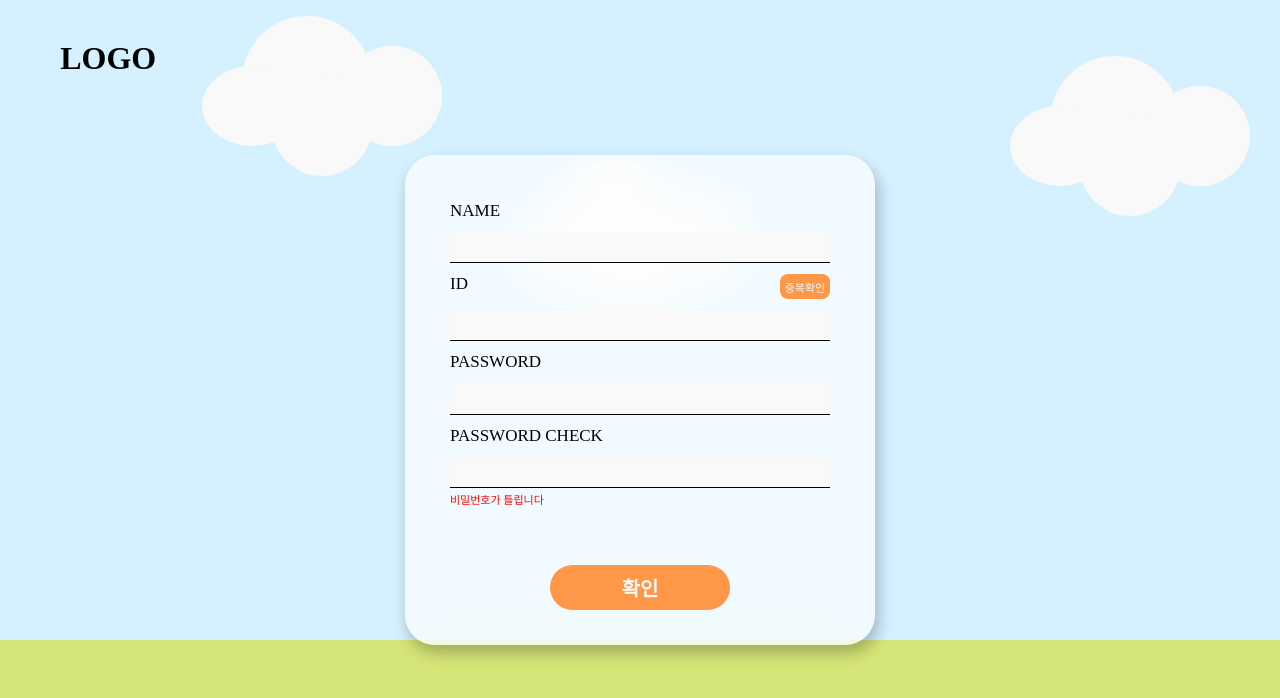
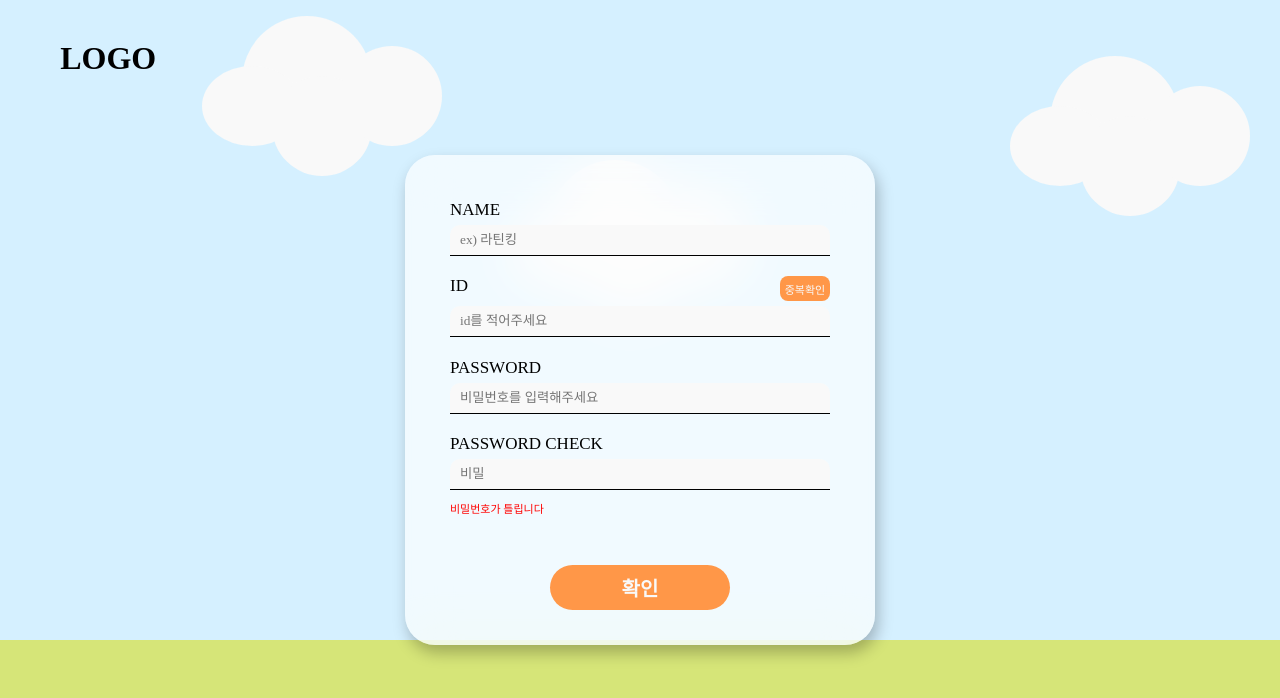
Before and after one commit to DR-LaLa/FE, a React (Vite) app: page / in a window 1280 px wide. Shown: the top 698 px of the page. Built offline with nearby package versions, Linux system fonts and the light colour scheme; a web font is replaced by a local one.

Commit message:
회원가입 css 수정

```diff
--- a/src/pages/Signup.jsx
+++ b/src/pages/Signup.jsx
@@ -11,20 +11,28 @@ export default function SignUp() {
       <main>
         <FormFrame>
           <InputBox>
-            <Span>NAME</Span>
-            <Input type="text" />
+            <section>
+              <Label>NAME</Label>
+              <Input type="text" placeholder="ex) 라틴킹" />
+            </section>
+            <section>
               <IdBox>
-              <Span>ID</Span>
+                <Label>ID</Label>
                 <DuplicationCheck>중복확인</DuplicationCheck>
               </IdBox>
-            <Input type="text" />
-            <Span>PASSWORD</Span>
-            <Input type="password" />
-            <Span>PASSWORD CHECK</Span>
-            <Input type="password" name="" id="" />
+              <Input type="text" placeholder="id를 적어주세요" />
+            </section>
+            <section>
+              <Label>PASSWORD</Label>
+              <Input type="password" placeholder="비밀번호를 입력해주세요" />
+            </section>
+            <section>
+              <Label>PASSWORD CHECK</Label>
+              <Input type="password" name="" id="" placeholder="비밀" />
               <PasswordCheckTxt $flag={passwordCheck}>
                 {!passwordCheck != "true  " ? "비밀번호가 틀립니다" : "."}
               </PasswordCheckTxt>
+            </section>
           </InputBox>
         </FormFrame>
       </main>
@@ -40,13 +48,12 @@ const InputBox = styled.section`
   justify-content: space-evenly;
 `;
 
-const Span = styled.span`
-  /* margin-bottom: 7px; */
+const Label = styled.label`
   font-size: 17px;
 `;
 
 const Input = styled.input`
-  /* margin-bottom: 15px; */
+  margin: 5px 0 10px 0;
   width: 380px;
   height: 30px;
   border: none;
@@ -60,8 +67,6 @@ const Input = styled.input`
 
 const PasswordCheckTxt = styled.p`
   font-size: 11px;
-  position: relative;
-  bottom: 1vh;
   color: red;
   visibility: ${(props) => (props.$flag == "true" ? "hidden" : "visible")};
 `;
```
Lines whose indentation alone changed are shown as unchanged.
